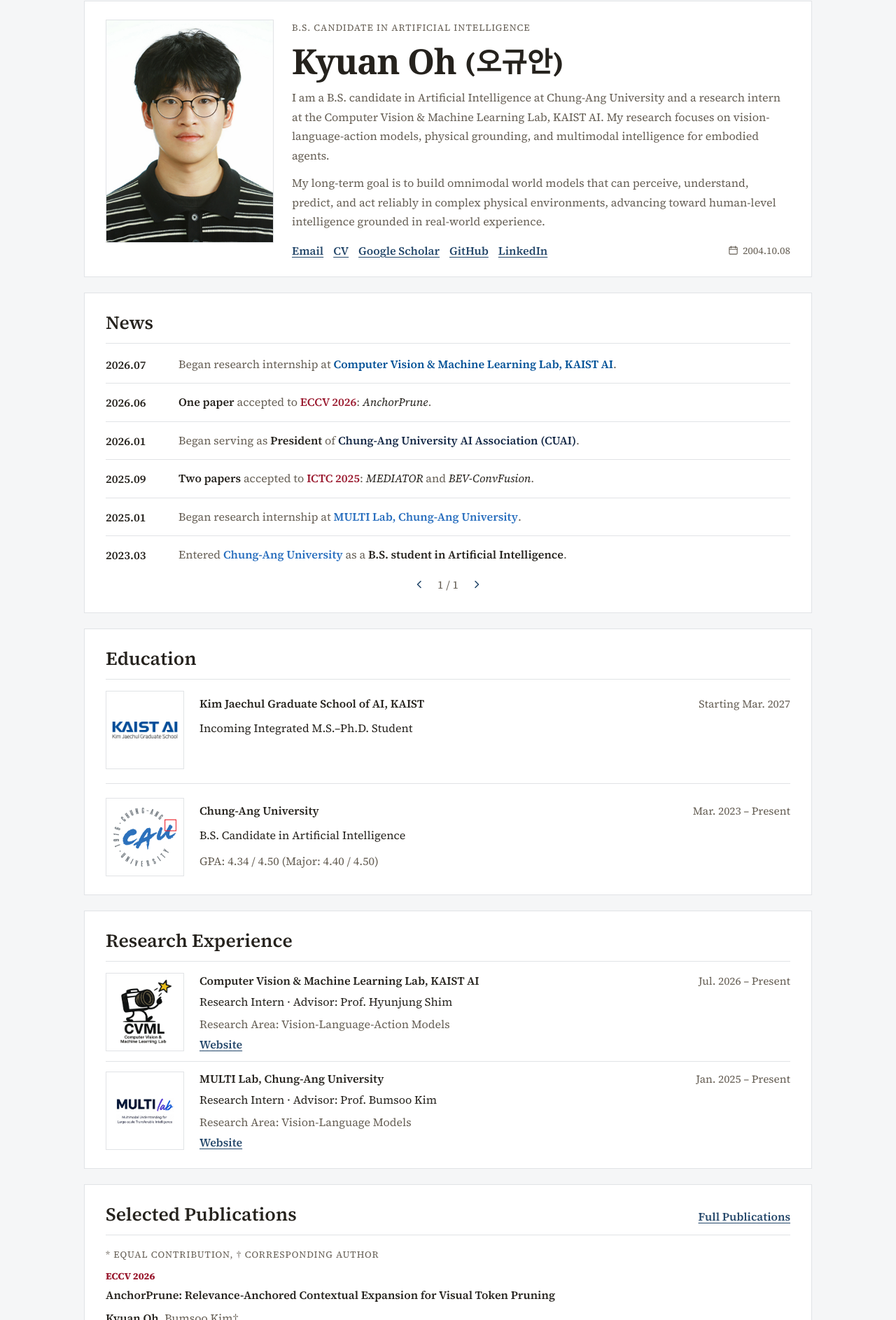
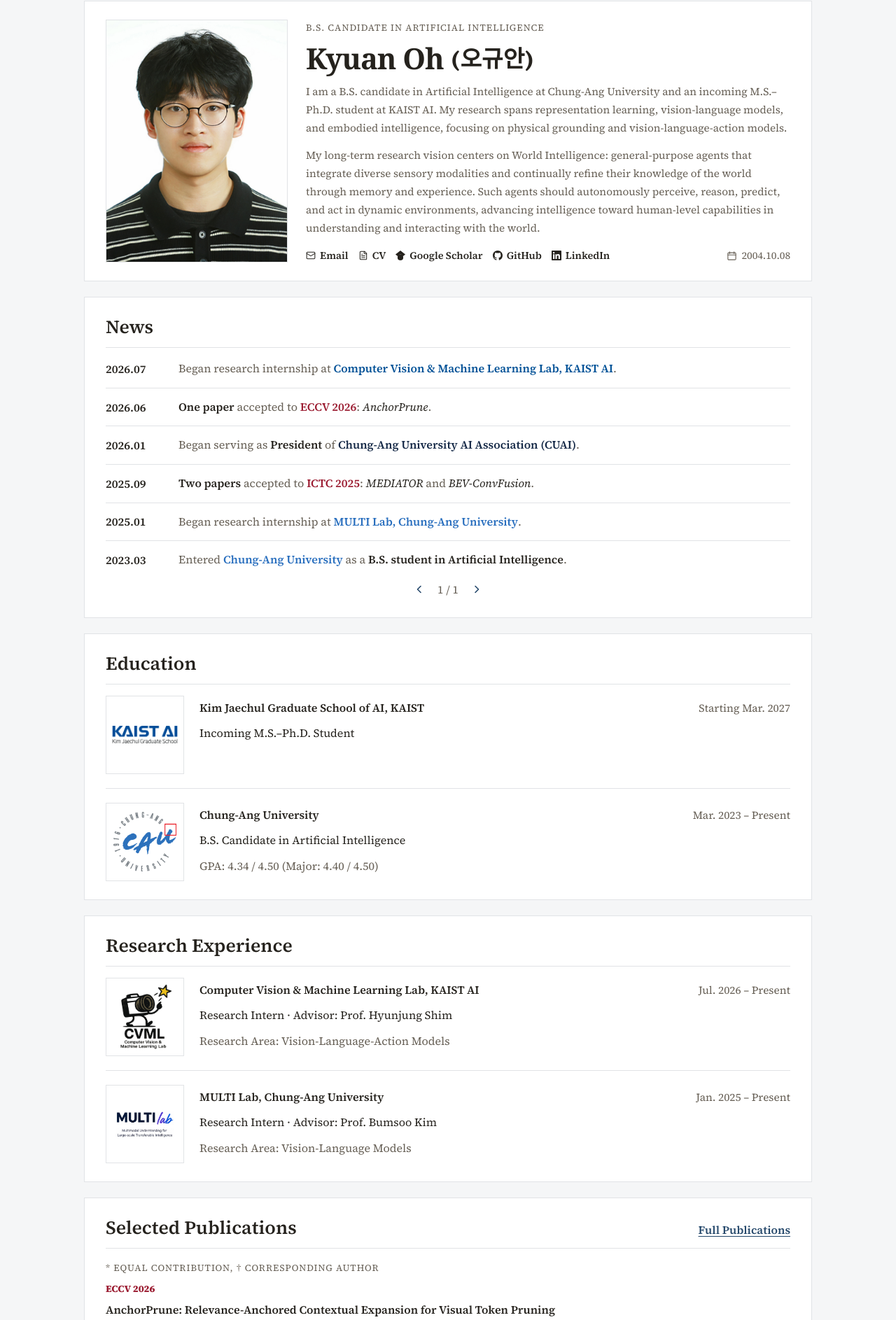
Before and after one commit to kyuanoh/kyuanoh.github.io, a plain HTML site: page index.html in a window 1280 px wide. Shown: the part 138-2024 px from the top of the page at 70% size. Drawn offline with Linux system fonts and the light colour scheme.

Commit message:
Link titles, refine bio and spacing, add profile icons, bolden favicon
- Make paper, lab and school titles links; remove Paper/Code/Website buttons
- Link advisor names to Google Scholar
- Rewrite bio and tidy portrait, spacing and font sizes
- Add icons to profile links
- Remove underline from favicon and render OKA in bold
- Update CV

```diff
--- a/assets/css/styles.css
+++ b/assets/css/styles.css
@@ -426,7 +426,11 @@ p {
 }
 
 .onepage-logo-item > div {
-  min-height: 112px;
+  min-height: 0;
+}
+
+.onepage-logo-item .experience-meta:last-child {
+  margin-bottom: 0;
 }
 
 .education-copy article {
@@ -671,3 +675,115 @@ p {
   color: var(--text);
   font-weight: 600;
 }
+
+.paper-title-link {
+  color: inherit;
+  text-decoration: none;
+}
+
+.paper-title-link:hover {
+  color: var(--accent);
+  text-decoration: underline;
+  text-decoration-thickness: 1px;
+  text-underline-offset: 3px;
+}
+
+.profile-text-links a {
+  display: inline-flex;
+  align-items: center;
+  gap: 6px;
+  text-decoration: none;
+}
+
+.profile-text-links a:hover span {
+  text-decoration: underline;
+  text-decoration-thickness: 1px;
+  text-underline-offset: 3px;
+}
+
+.link-icon {
+  width: 15px;
+  height: 15px;
+  flex: none;
+}
+
+/* Spacing after removing link buttons */
+/* Match Education spacing */
+.onepage-logo-item .item-heading-row {
+  margin-bottom: 9px;
+}
+
+.onepage-logo-item .item-heading-row h3 {
+  margin-bottom: 0;
+}
+
+.onepage-logo-item .experience-meta {
+  margin-bottom: 9px;
+  line-height: 1.78;
+}
+
+.onepage-logo-list article {
+  padding-top: 20px;
+  padding-bottom: 20px;
+}
+
+.onepage-publications article {
+  gap: 6px;
+  padding-top: 18px;
+  padding-bottom: 18px;
+}
+
+.onepage-publications article > h3 {
+  margin-bottom: 2px;
+}
+
+.profile-text-links {
+  align-items: center;
+}
+
+.profile-text-links a,
+.profile-text-links .profile-birthdate {
+  font-size: 0.9rem;
+  line-height: 1.4;
+}
+
+.profile-text-links .link-icon {
+  width: 14px;
+  height: 14px;
+}
+
+.profile-text-links a {
+  color: var(--text);
+}
+
+.profile-text-links a:hover {
+  color: var(--accent);
+}
+
+.onepage-bio p:not(.onepage-kicker) {
+  font-size: 0.95rem;
+}
+
+.onepage-bio h1 {
+  font-size: 2.6rem;
+}
+
+/* Portrait stretches to the height of the bio text */
+.onepage-hero {
+  grid-template-columns: 260px minmax(0, 1fr);
+  align-items: stretch;
+}
+
+.onepage-portrait {
+  position: relative;
+  min-height: 320px;
+}
+
+.onepage-portrait img {
+  position: absolute;
+  inset: 0;
+  width: 100%;
+  height: 100%;
+  object-fit: cover;
+  object-position: center 25%;
+}
--- a/index.html
+++ b/index.html
@@ -28,7 +28,7 @@
       href="https://fonts.googleapis.com/css2?family=Inter:wght@400;500;600&family=Noto+Sans+KR:wght@400;500;600&family=Noto+Serif+KR:wght@400;500;600;700;900&family=Source+Serif+4:ital,opsz,wght@0,8..60,400;0,8..60,600;0,8..60,800;1,8..60,400&display=swap"
       rel="stylesheet"
     />
-    <link rel="stylesheet" href="assets/css/styles.css?v=20261120a" />
+    <link rel="stylesheet" href="assets/css/styles.css?v=20261124q" />
     <script async src="https://www.googletagmanager.com/gtag/js?id=G-MFDS5FYYSD"></script>
     <script>
       window.dataLayer = window.dataLayer || [];
@@ -64,23 +64,27 @@
             <h1>Kyuan Oh <span class="korean-name">(오규안)</span></h1>
             <p>
               I am a B.S. candidate in Artificial Intelligence at Chung-Ang
-              University and a research intern at the Computer Vision &amp;
-              Machine Learning Lab, KAIST AI. My research
-              focuses on vision-language-action models, physical grounding, and
-              multimodal intelligence for embodied agents.
+              University and an incoming M.S.&ndash;Ph.D. student at
+              KAIST AI. My research spans
+              representation learning, vision-language models, and
+              embodied intelligence, focusing on physical grounding and
+              vision-language-action models.
             </p>
             <p>
-              My long-term goal is to build omnimodal world models that can
-              perceive, understand, predict, and act reliably in complex
-              physical environments, advancing toward human-level intelligence
-              grounded in real-world experience.
+              My long-term research vision centers on World Intelligence:
+              general-purpose agents that integrate diverse sensory modalities
+              and continually refine their knowledge of the world through memory
+              and experience. Such agents should autonomously perceive, reason,
+              predict, and act in dynamic environments, advancing intelligence
+              toward human-level capabilities in understanding and interacting
+              with the world.
             </p>
             <div class="text-links profile-text-links" aria-label="Profile links and birth date">
-              <a href="mailto:kyuan.oh@kaist.ac.kr">Email</a>
-              <a href="assets/files/Kyuan_Oh_CV.pdf" target="_blank" rel="noreferrer">CV</a>
-              <a href="https://scholar.google.com/citations?user=1NnXvxMAAAAJ" target="_blank" rel="noreferrer">Google Scholar</a>
-              <a href="https://github.com/kyuanoh" target="_blank" rel="noreferrer">GitHub</a>
-              <a href="https://www.linkedin.com/in/kyuanoh" target="_blank" rel="noreferrer">LinkedIn</a>
+              <a href="mailto:kyuan.oh@kaist.ac.kr"><svg class="link-icon" aria-hidden="true" viewBox="0 0 24 24" fill="none" stroke="currentColor" stroke-width="1.8" stroke-linecap="round" stroke-linejoin="round"><rect x="2" y="4" width="20" height="16" rx="2" /><path d="m22 7-8.97 5.7a1.94 1.94 0 0 1-2.06 0L2 7" /></svg><span>Email</span></a>
+              <a href="assets/files/Kyuan_Oh_CV.pdf" target="_blank" rel="noreferrer"><svg class="link-icon" aria-hidden="true" viewBox="0 0 24 24" fill="none" stroke="currentColor" stroke-width="1.8" stroke-linecap="round" stroke-linejoin="round"><path d="M15 2H6a2 2 0 0 0-2 2v16a2 2 0 0 0 2 2h12a2 2 0 0 0 2-2V7Z" /><path d="M14 2v4a2 2 0 0 0 2 2h4" /><path d="M16 13H8M16 17H8M10 9H8" /></svg><span>CV</span></a>
+              <a href="https://scholar.google.com/citations?user=1NnXvxMAAAAJ" target="_blank" rel="noreferrer"><svg class="link-icon" aria-hidden="true" viewBox="0 0 24 24" fill="currentColor"><path d="M5.242 13.769L0 9.5 12 0l12 9.5-5.242 4.269C17.548 11.249 14.978 9.5 12 9.5c-2.977 0-5.548 1.748-6.758 4.269zM12 10a7 7 0 1 0 0 14 7 7 0 0 0 0-14z" /></svg><span>Google Scholar</span></a>
+              <a href="https://github.com/kyuanoh" target="_blank" rel="noreferrer"><svg class="link-icon" aria-hidden="true" viewBox="0 0 16 16" fill="currentColor"><path d="M8 0C3.58 0 0 3.58 0 8c0 3.54 2.29 6.53 5.47 7.59.4.07.55-.17.55-.38 0-.19-.01-.82-.01-1.49-2.01.37-2.53-.49-2.69-.94-.09-.23-.48-.94-.82-1.13-.28-.15-.68-.52-.01-.53.63-.01 1.08.58 1.23.82.72 1.21 1.87.87 2.33.66.07-.52.28-.87.51-1.07-1.78-.2-3.64-.89-3.64-3.95 0-.87.31-1.59.82-2.15-.08-.2-.36-1.02.08-2.12 0 0 .67-.21 2.2.82.64-.18 1.32-.27 2-.27.68 0 1.36.09 2 .27 1.53-1.04 2.2-.82 2.2-.82.44 1.1.16 1.92.08 2.12.51.56.82 1.27.82 2.15 0 3.07-1.87 3.75-3.65 3.95.29.25.54.73.54 1.48 0 1.07-.01 1.93-.01 2.2 0 .21.15.46.55.38A8.013 8.013 0 0 0 16 8c0-4.42-3.58-8-8-8z" /></svg><span>GitHub</span></a>
+              <a href="https://www.linkedin.com/in/kyuanoh" target="_blank" rel="noreferrer"><svg class="link-icon" aria-hidden="true" viewBox="0 0 24 24" fill="currentColor"><path d="M20.447 20.452h-3.554v-5.569c0-1.328-.027-3.037-1.852-3.037-1.853 0-2.136 1.445-2.136 2.939v5.667H9.351V9h3.414v1.561h.046c.477-.9 1.637-1.85 3.37-1.85 3.601 0 4.267 2.37 4.267 5.455v6.286zM5.337 7.433c-1.144 0-2.063-.926-2.063-2.065 0-1.138.92-2.063 2.063-2.063 1.14 0 2.064.925 2.064 2.063 0 1.139-.925 2.065-2.064 2.065zm1.782 13.019H3.555V9h3.564v11.452zM22.225 0H1.771C.792 0 0 .774 0 1.729v20.542C0 23.227.792 24 1.771 24h20.451C23.2 24 24 23.227 24 22.271V1.729C24 .774 23.2 0 22.222 0h.003z" /></svg><span>LinkedIn</span></a>
               <span class="profile-birthdate" aria-label="Date of birth">
                 <svg aria-hidden="true" viewBox="0 0 24 24" fill="none" stroke="currentColor" stroke-width="1.8" stroke-linecap="round" stroke-linejoin="round">
                   <rect x="3" y="5" width="18" height="16" rx="2" />
@@ -136,10 +140,10 @@
             <div class="onepage-simple-list education-copy">
               <article>
                 <div class="item-heading-row">
-                  <h3>Kim Jaechul Graduate School of AI, KAIST</h3>
+                  <h3><a class="paper-title-link" href="https://gsai.kaist.ac.kr/" target="_blank" rel="noreferrer">Kim Jaechul Graduate School of AI, KAIST</a></h3>
                   <span>Starting Mar. 2027</span>
                 </div>
-                <p>Incoming Integrated M.S.&ndash;Ph.D. Student</p>
+                <p>Incoming M.S.&ndash;Ph.D. Student</p>
                 <p class="education-muted" aria-hidden="true">&nbsp;</p>
               </article>
             </div>
@@ -151,7 +155,7 @@
             <div class="onepage-simple-list education-copy">
               <article>
                 <div class="item-heading-row">
-                  <h3>Chung-Ang University</h3>
+                  <h3><a class="paper-title-link" href="https://www.cau.ac.kr/" target="_blank" rel="noreferrer">Chung-Ang University</a></h3>
                   <span>Mar. 2023 &ndash; Present</span>
                 </div>
                 <p>B.S. Candidate in Artificial Intelligence</p>
@@ -170,12 +174,11 @@
               </div>
               <div>
                 <div class="item-heading-row">
-                  <h3>Computer Vision &amp; Machine Learning Lab, KAIST AI</h3>
+                  <h3><a class="paper-title-link" href="https://kaist-cvml.github.io/" target="_blank" rel="noreferrer">Computer Vision &amp; Machine Learning Lab, KAIST AI</a></h3>
                   <span>Jul. 2026 &ndash; Present</span>
                 </div>
-                <p class="experience-meta experience-role">Research Intern &middot; Advisor: Prof. Hyunjung Shim</p>
+                <p class="experience-meta experience-role">Research Intern &middot; Advisor: <a class="paper-title-link" href="https://scholar.google.com/citations?user=KB5XZGIAAAAJ" target="_blank" rel="noreferrer">Prof. Hyunjung Shim</a></p>
                 <p class="experience-meta">Research Area: Vision-Language-Action Models</p>
-                <a class="text-link experience-link" href="https://kaist-cvml.github.io/" target="_blank" rel="noreferrer">Website</a>
               </div>
             </article>
             <article class="onepage-logo-item">
@@ -184,12 +187,11 @@
               </div>
               <div>
                 <div class="item-heading-row">
-                  <h3>MULTI Lab, Chung-Ang University</h3>
+                  <h3><a class="paper-title-link" href="https://www.multilab.cau.ac.kr/" target="_blank" rel="noreferrer">MULTI Lab, Chung-Ang University</a></h3>
                   <span>Jan. 2025 &ndash; Present</span>
                 </div>
-                <p class="experience-meta experience-role">Research Intern &middot; Advisor: Prof. Bumsoo Kim</p>
+                <p class="experience-meta experience-role">Research Intern &middot; Advisor: <a class="paper-title-link" href="https://scholar.google.com/citations?user=zKNSsekAAAAJ" target="_blank" rel="noreferrer">Prof. Bumsoo Kim</a></p>
                 <p class="experience-meta">Research Area: Vision-Language Models</p>
-                <a class="text-link experience-link" href="https://www.multilab.cau.ac.kr/" target="_blank" rel="noreferrer">Website</a>
               </div>
             </article>
           </div>
@@ -204,13 +206,9 @@
           <div class="onepage-publications">
             <article>
               <span class="venue">ECCV 2026</span>
-              <h3>AnchorPrune: Relevance-Anchored Contextual Expansion for Visual Token Pruning</h3>
+              <h3><a class="paper-title-link" href="https://arxiv.org/abs/2607.07033" target="_blank" rel="noreferrer">AnchorPrune: Relevance-Anchored Contextual Expansion for Visual Token Pruning</a></h3>
               <p><strong>Kyuan Oh</strong>, Bumsoo Kim†</p>
               <p>The 19th European Conference on Computer Vision, Malmö, Sweden</p>
-              <div class="text-links">
-                <a href="https://arxiv.org/abs/2607.07033" target="_blank" rel="noreferrer">Paper</a>
-                <a href="https://github.com/MULTI-cau/AnchorPrune" target="_blank" rel="noreferrer">Code</a>
-              </div>
             </article>
           </div>
 
```
Also changed, not shown: awards.html (+1 -1 lines), publications.html (+4 -14 lines), assets/images/apple-touch-icon.png, assets/images/ko-mark.svg, 1 other file.
